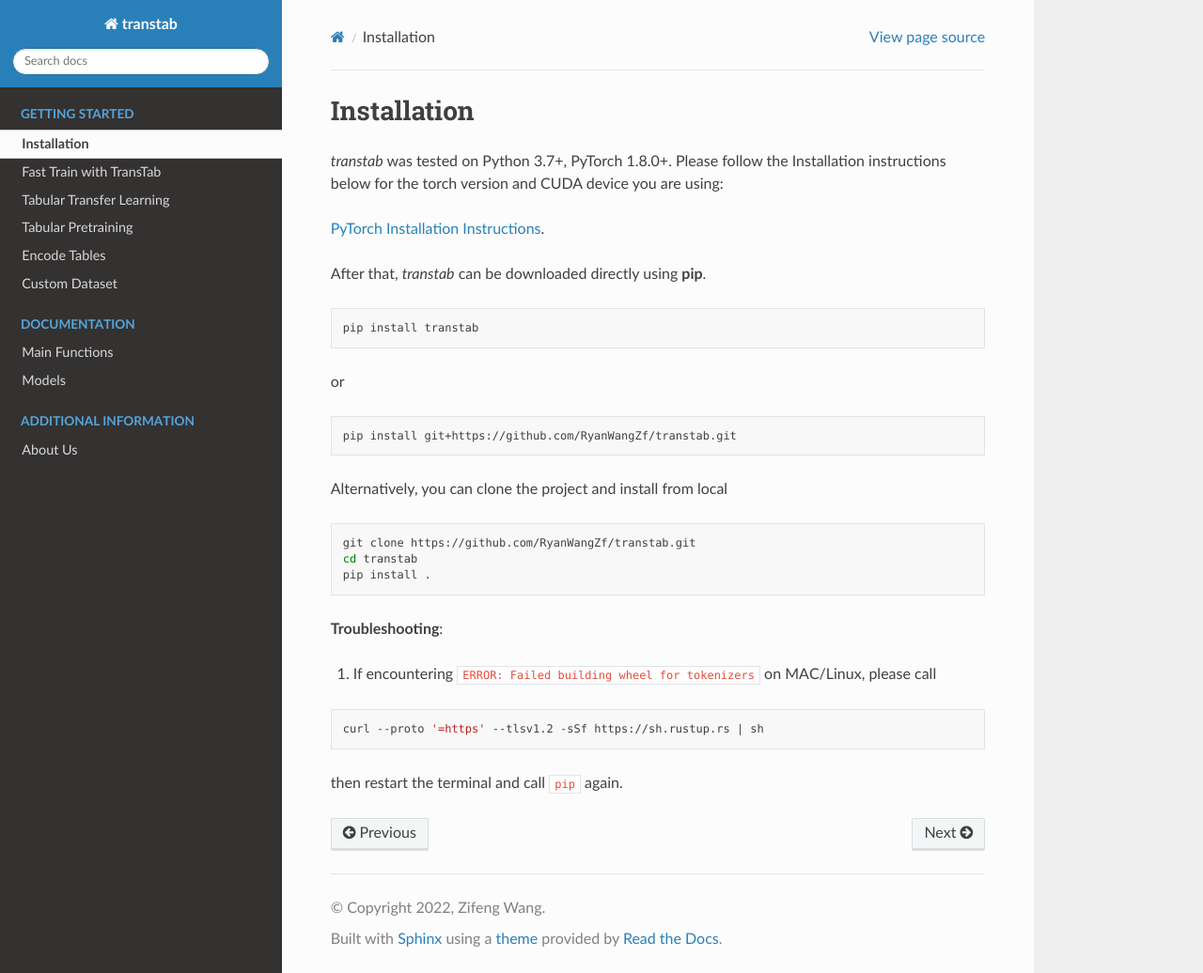
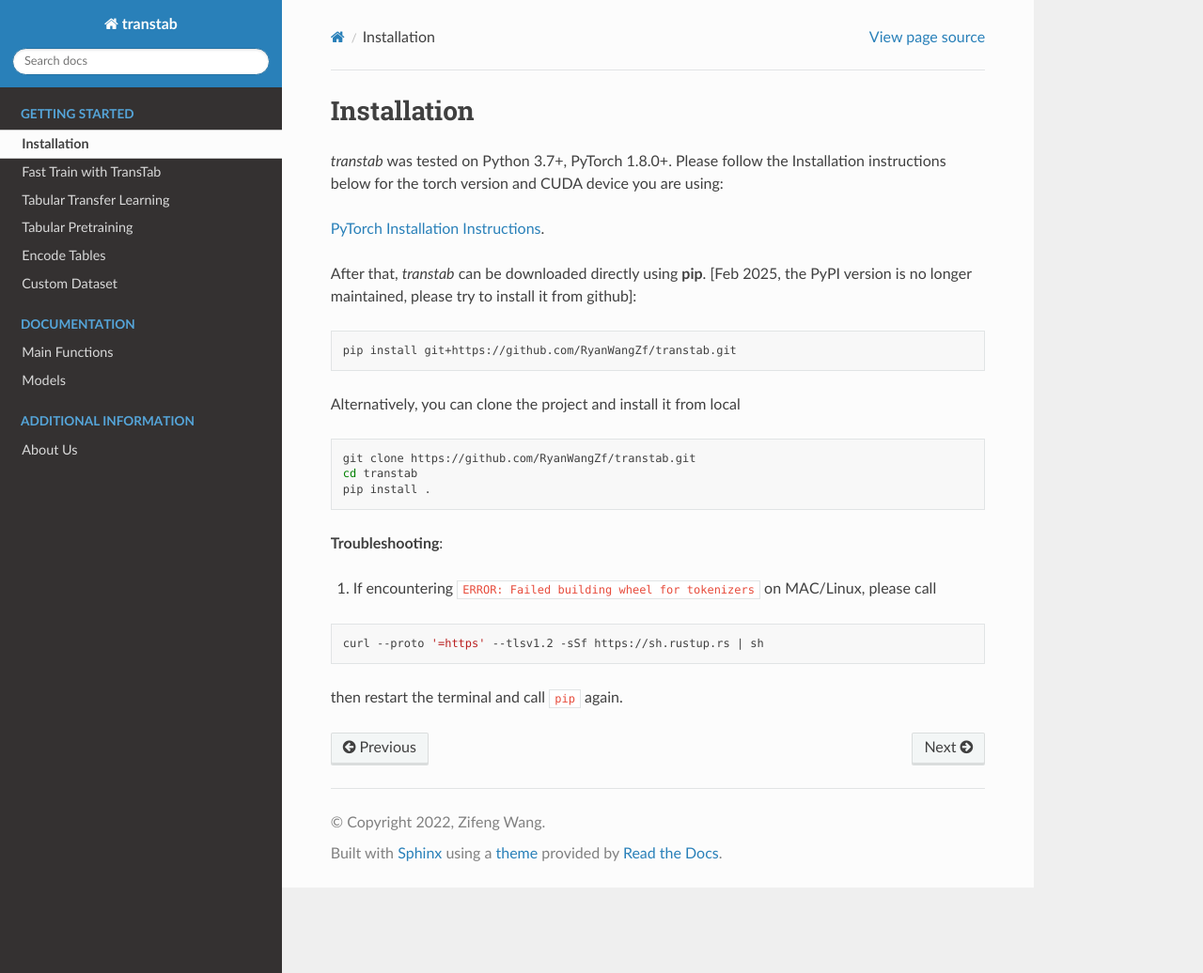
Before and after one commit to RyanWangZf/transtab, a Sphinx documentation site: the page built from docs/source/install.rst, in a window 1280 px wide and 1036 px high. Shown: the whole window at 94% size. Built offline with Sphinx 7.4.7 and the Read the Docs theme 3.1.0, drawn with Linux system fonts in a browser that asks for light colours; formulas are drawn with MathJax 3.

Commit message:
Update install.rst

```diff
--- a/docs/source/install.rst
+++ b/docs/source/install.rst
@@ -6,20 +6,14 @@
 
 `PyTorch Installation Instructions <https://pytorch.org/get-started/locally/>`_.
 
-After that, *transtab* can be downloaded directly using **pip**.
-
-.. code-block:: bash
-
-    pip install transtab
-
-or
+After that, *transtab* can be downloaded directly using **pip**. [Feb 2025, the PyPI version is no longer maintained, please try to install it from github]:
 
 .. code-block:: bash
 
     pip install git+https://github.com/RyanWangZf/transtab.git
 
 
-Alternatively, you can clone the project and install from local
+Alternatively, you can clone the project and install it from local
 
 .. code-block:: bash
 
```
